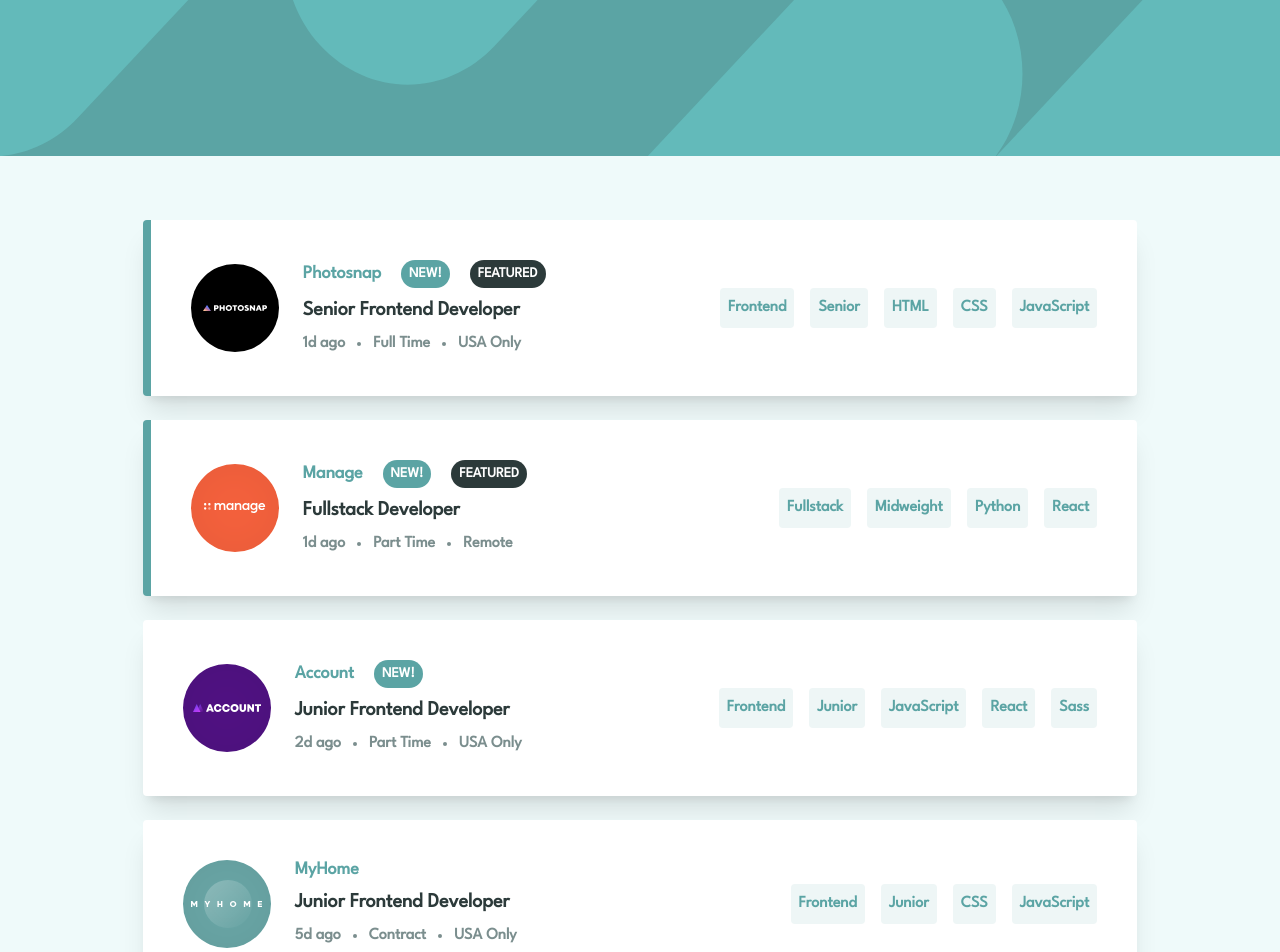
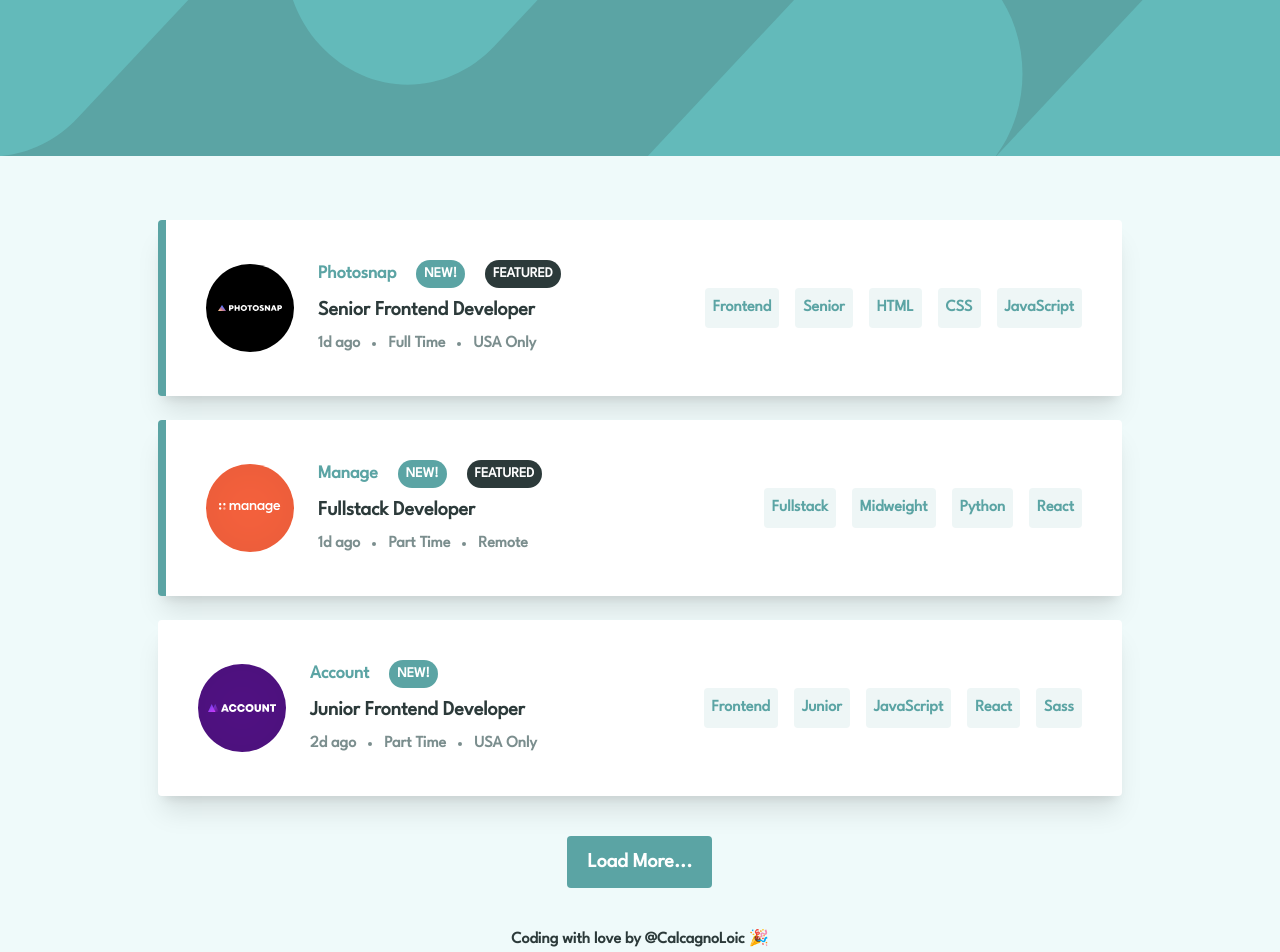
Before and after one commit to CalcagnoLoic/job-listings-filtering, a React (Vite) app: page / in a window 1280 px wide. Shown: the top 952 px of the page. Built offline with nearby package versions, Linux system fonts and the light colour scheme; the HTML template or start-up script is replaced by a standard one.

Commit message:
(feat): adding load more

```diff
--- a/public/assets/style/style.css
+++ b/public/assets/style/style.css
@@ -9,7 +9,7 @@
 
 @layer base {
   body {
-    font-family: leagueSpartan;
+    @apply font-[leagueSpartan];
   }
 }
 
--- a/src/components/Card/index.tsx
+++ b/src/components/Card/index.tsx
@@ -1,4 +1,4 @@
-import data from "../../data/data.json";
+import { itemProps } from "../../types/interface";
 
 import BulletPoint from "../BulletPoint";
 import CardLayout from "../../layouts/CardLayout";
@@ -9,14 +9,14 @@ import JobTags from "../JobContent/JobTags";
 import LogoCompany from "../LogoCompany";
 import Shape from "../Shape";
 
-import FilterBox from "../FilterBox";
+type CardProps = {
+  item: itemProps;
+};
 
-const Component = () => {
+const Component = ({ item }: CardProps) => {
+  console.log(item);
+
   return (
-    <>
-      <FilterBox />
-      {data.map((item) => (
-        <>
     <CardLayout isFeatured={item.featured} key={item.id}>
       <LogoCompany logo={item.logo} company={item.company} />
 
@@ -47,9 +47,6 @@ const Component = () => {
         />
       </div>
     </CardLayout>
-        </>
-      ))}
-    </>
   );
 };
 
--- /dev/null
+++ b/src/container/JobContainer/index.tsx
@@ -0,0 +1,38 @@
+import { useEffect, useState } from "react";
+
+import Card from "../../components/Card";
+import data from "../../data/data.json";
+import FilterBox from "../../components/FilterBox";
+
+const Container = () => {
+  const [displayedData, setDisplayedData] = useState(data);
+  const [visibleJob, setVisibleJob] = useState<number>(3);
+
+  const handleMoreJobs = () => {
+    setVisibleJob((prevVisibleJobs) => prevVisibleJobs + 3);
+  };
+
+  useEffect(() => {
+    setDisplayedData(data.slice(0, visibleJob));
+  }, [visibleJob]);
+
+  return (
+    <>
+      <FilterBox />
+      {displayedData.map((jobItem, index) => (
+        <Card item={jobItem} key={index} />
+      ))}
+
+      {visibleJob < data.length && (
+        <button
+          onClick={handleMoreJobs}
+          className="mx-auto mt-10 block rounded bg-breakerBay px-5 py-3 text-xl font-bold text-white duration-500 ease-out hover:bg-outerSpace  hover:text-aquaHaze md:cursor-pointer"
+        >
+          Load More...
+        </button>
+      )}
+    </>
+  );
+};
+
+export default Container;
--- a/src/pages/JobsPage/index.tsx
+++ b/src/pages/JobsPage/index.tsx
@@ -1,12 +1,12 @@
+import Footer from "../../components/Footer";
 import Header from "../../components/Header";
-import Footer from "../../components/Footer";
-import Card from "../../components/Card";
+import JobContainer from "../../container/JobContainer";
 
 const JobsPage = () => (
   <div className="flex h-full flex-col justify-between bg-aquaSpring">
     <Header />
     <main className="mx-auto -mt-10">
-      <Card />
+      <JobContainer />
     </main>
     <Footer />
   </div>
--- a/src/types/interface.ts
+++ b/src/types/interface.ts
@@ -13,5 +13,5 @@ export interface itemProps {
   role: string;
   level: string;
   languages: string | string[];
-  tools: string | string[] | undefined;
+  tools?: string | string[] | undefined;
 }
```
Also changed, not shown: 1 other file (tests, documents, lock files or other folders). Lines whose indentation alone changed are shown as unchanged.
